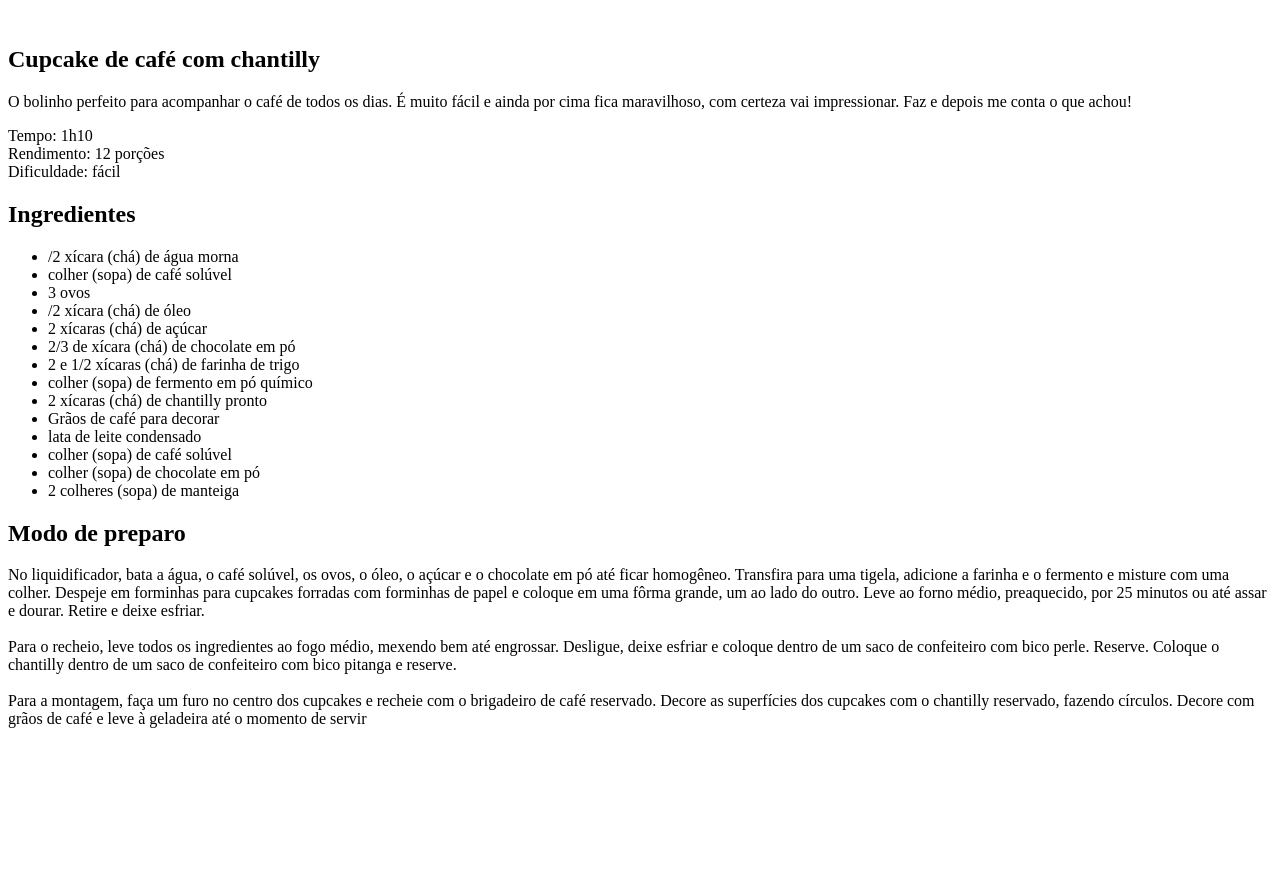
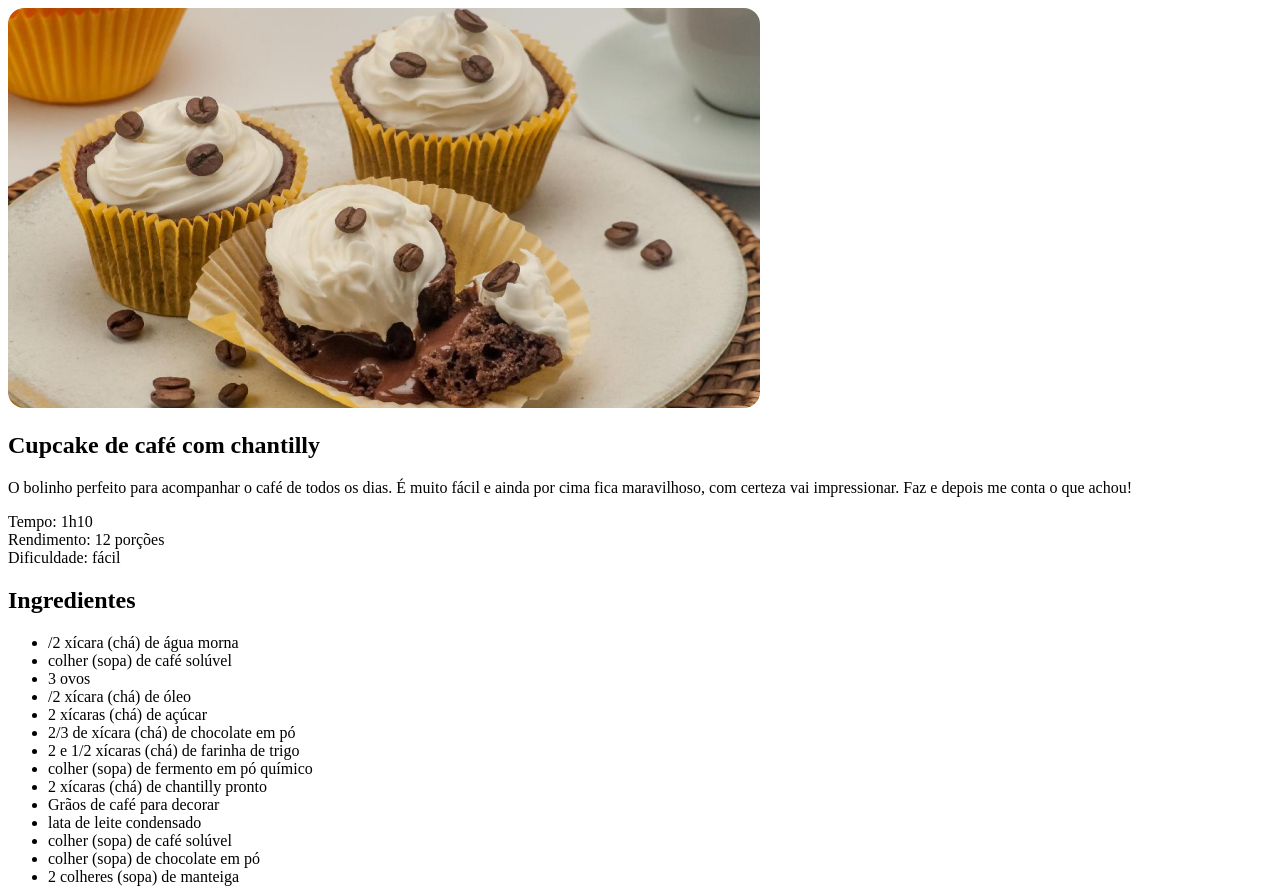
Before and after one commit to jessicaoliveiraaa/probable-octo-winner, a plain HTML site: page index.html in a window 1280 px wide. Shown: the top 889 px of the page. Before the commit the page ends 800 px from the top, so only its background shows below. Drawn offline with Linux system fonts and the light colour scheme; files that its build step writes are made by us from their sources.

Commit message:
adicionado imagens e style.css

```diff
--- /dev/null
+++ b/assets/style.css
@@ -0,0 +1,3 @@
+img {
+    border-radius: 16px;
+}
--- a/index.html
+++ b/index.html
@@ -4,10 +4,11 @@
   <meta charset="UTF-8">
   <meta name="viewport" content="width=device-width, initial-scale=1.0">
   <title>Página de receita</title>
+  <link rel="stylesheet" href="style.css">
 </head>
 <body>
   <div id="pag">
-    <img src="" alt="">
+    <img src="assets/main-image (1).jpg" alt="Imagem de um cupcake com grãos de café e um chantilly">
     <main>
       <section id="about">
         <h1>Cupcake de café com chantilly</h1>
```
Also changed, not shown: assets/main-image (1).jpg (added).
